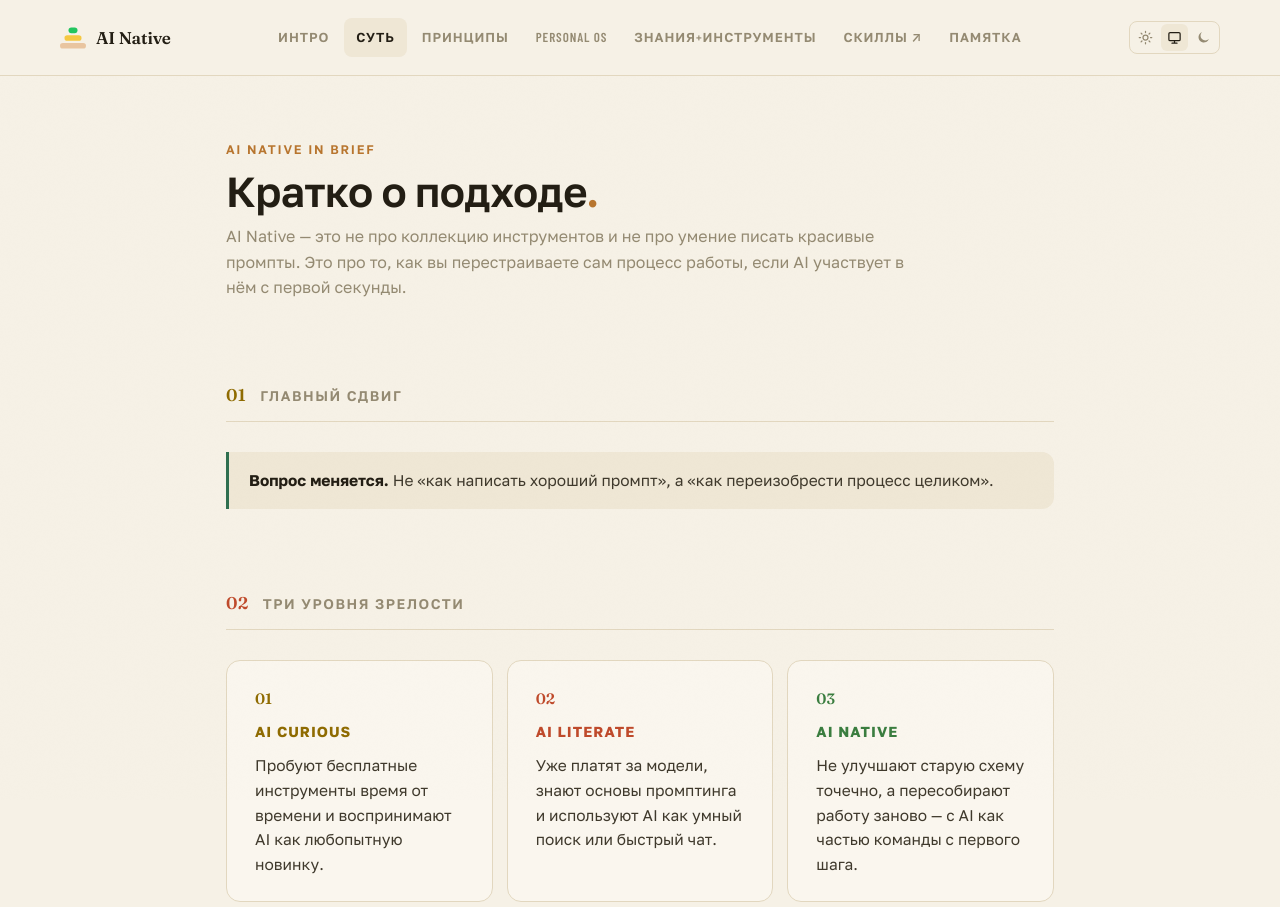
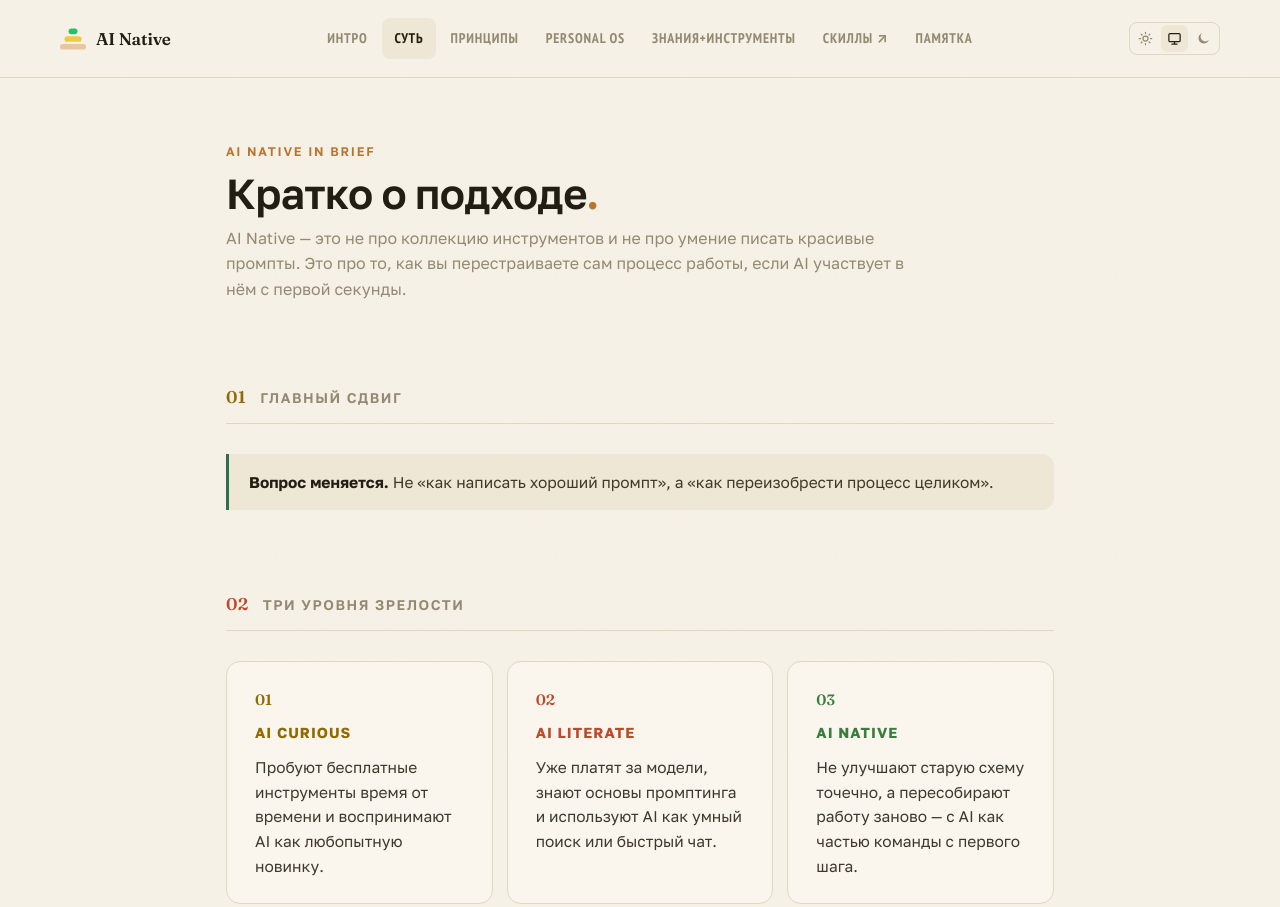
Before and after one commit to alexivanovvv/ai-native, a plain HTML site: page docs/ai-native-in-brief.html in a window 1280 px wide. Shown: the top 907 px of the page. Drawn offline with nearby package versions, Linux system fonts and the light colour scheme.

Commit message:
Fix menu font: Barlow Condensed has no Cyrillic, use PT Sans Narrow
Barlow Condensed silently fell back to a system sans for Russian nav
labels while Latin ones ("Personal OS") rendered correctly — visible
mismatch. PT Sans Narrow (ParaType) covers Cyrillic natively and is
still condensed/uppercase-friendly.

Co-Authored-By: Claude Sonnet 5 <noreply@anthropic.com>

```diff
--- a/docs/ai-native-in-brief.html
+++ b/docs/ai-native-in-brief.html
@@ -6,7 +6,7 @@
 <title>AI Native — кратко о подходе</title>
 <link rel="preconnect" href="https://fonts.googleapis.com">
 <link rel="preconnect" href="https://fonts.gstatic.com" crossorigin>
-<link href="https://fonts.googleapis.com/css2?family=Fraunces:opsz,wght@9..144,500;9..144,600&family=Golos+Text:wght@400;500;600;700&family=Barlow+Condensed:wght@600;700&display=swap" rel="stylesheet">
+<link href="https://fonts.googleapis.com/css2?family=Fraunces:opsz,wght@9..144,500;9..144,600&family=Golos+Text:wght@400;500;600;700&family=PT+Sans+Narrow:wght@700&display=swap" rel="stylesheet">
 <link rel="stylesheet" href="site.css">
 </head>
 <body>
--- a/docs/site.css
+++ b/docs/site.css
@@ -33,8 +33,8 @@ body { background:var(--bg); color:var(--ink); font:18px/1.65 "Golos Text", -app
 .topnav .brandmark svg { width:26px; height:26px; flex-shrink:0; }
 .topnav .brandmark b { font-family:"Fraunces", "Golos Text", serif; font-size:17px; font-weight:600; letter-spacing:-.01em; }
 .topnav .navlinks { display:flex; flex-wrap:wrap; gap:3px; align-items:center; }
-.topnav .navlinks a { font-family:"Barlow Condensed", "Golos Text", -apple-system, sans-serif; font-size:13px; font-weight:600;
-                       text-transform:uppercase; letter-spacing:.07em; color:var(--mut);
+.topnav .navlinks a { font-family:"PT Sans Narrow", "Golos Text", -apple-system, sans-serif; font-size:14px; font-weight:700;
+                       text-transform:uppercase; letter-spacing:.06em; color:var(--mut);
                        text-decoration:none; padding:9px 12px; border-radius:8px; transition:background .15s, color .15s; }
 .topnav .navlinks a:hover { color:var(--ink); background:var(--soft); }
 .topnav .navlinks a.active { color:var(--ink); background:var(--soft); }
```
Also changed, not shown: docs/ai-native-knowledge-base-guide.html (+1 -1 lines), docs/ai-native-memo.html (+1 -1 lines), docs/ai-native-personal-ai-os.html (+1 -1 lines), docs/ai-native-principles.html (+1 -1 lines), docs/ai-native-prompts.html (+1 -1 lines), docs/index.html (+1 -1 lines).
